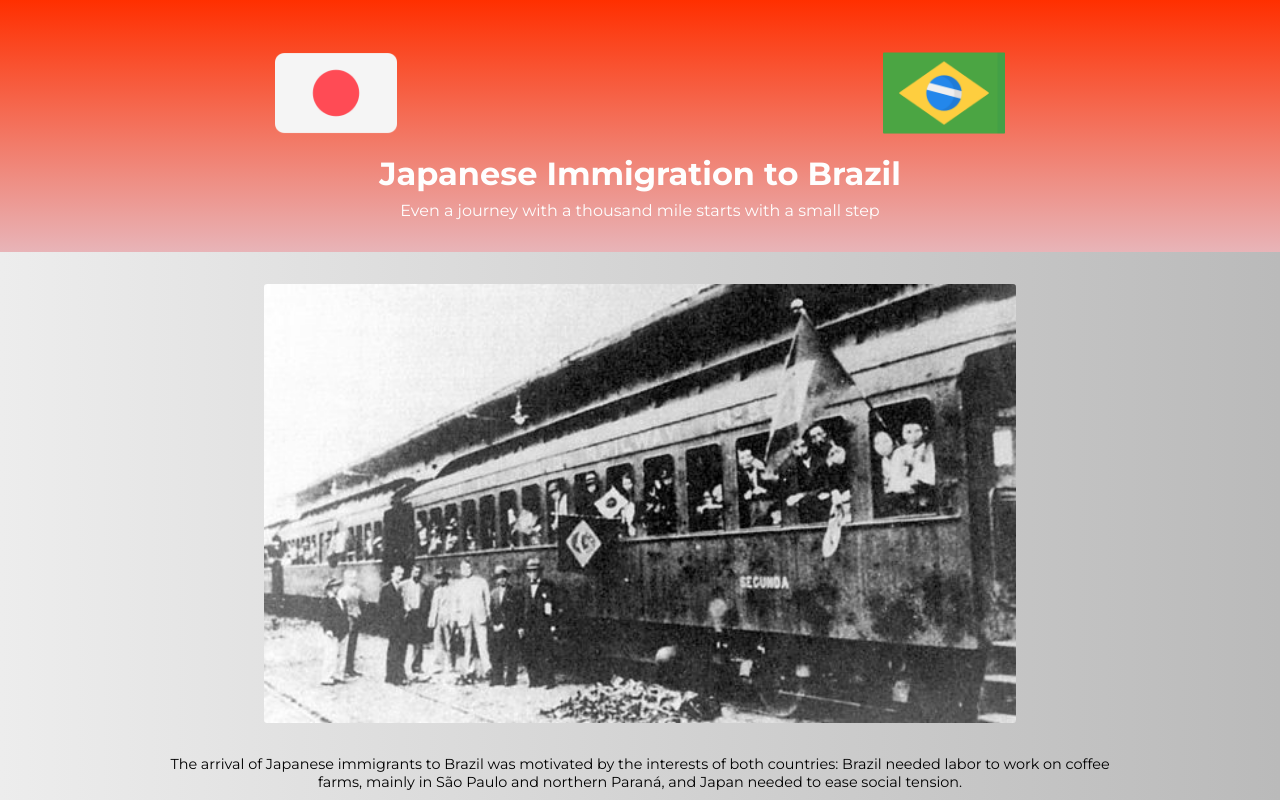
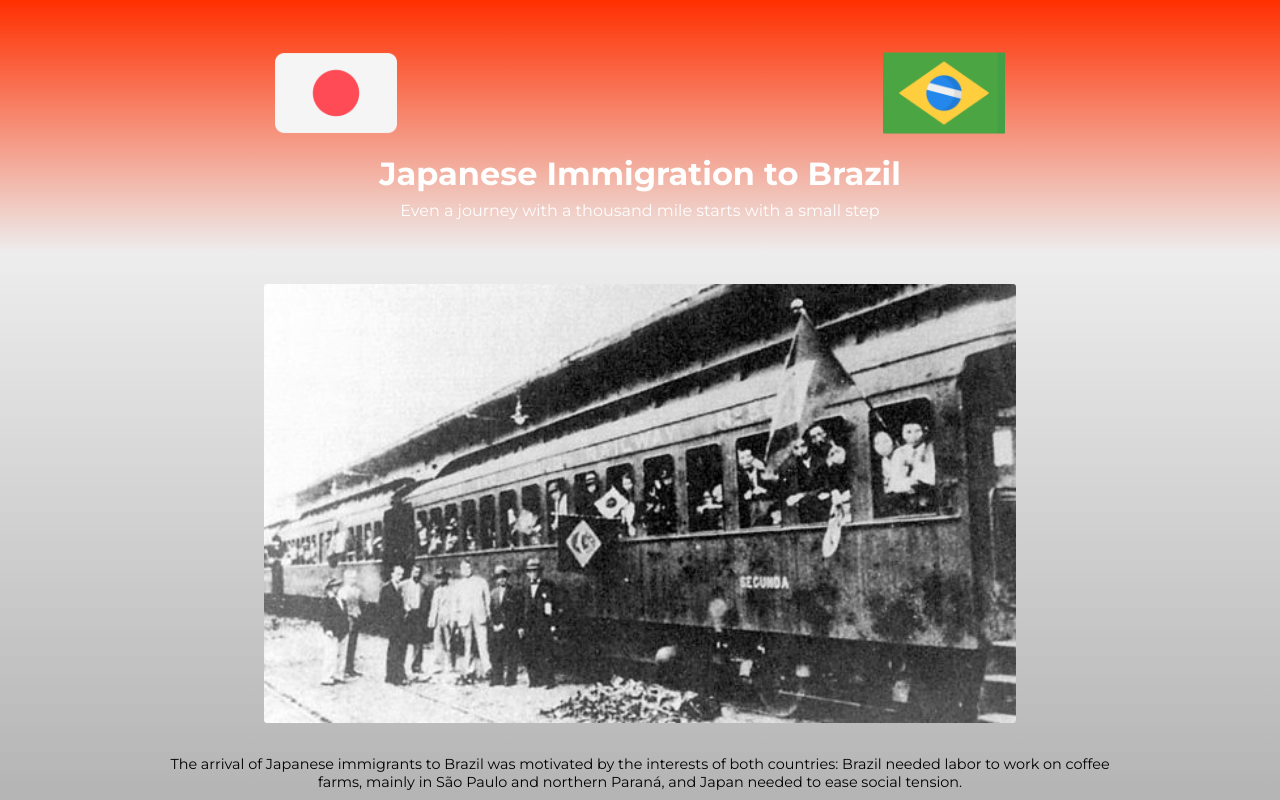
Before and after one commit to GustavoMatsunaga/tribute_page, a plain HTML site: page index.html in a window 1280 px wide. Shown: the top 800 px of the page. Drawn offline with Linux system fonts and the light colour scheme.

Commit message:
UPDATED: style css

```diff
--- a/index.html
+++ b/index.html
@@ -16,8 +16,8 @@
         <h1 id="title">Japanese Immigration to Brazil</h1>
         <p>Even a journey with a thousand mile starts with a small step</p>
     </header>
-    <div class="container">
-        <main>
+    <main>
+        <div class="container">
             <figure id="img-div">
                 <img id="image" src="./imgs/immigration.jpg" alt="Japaneses leaving the port to São Paulo.">
                 <p id="img-caption">The arrival of Japanese immigrants to Brazil was motivated by the interests of both countries: Brazil needed labor to work on coffee farms, mainly in São Paulo and northern Paraná, and Japan needed to ease social tension.</p>
@@ -51,7 +51,7 @@
                     If you have time, you should read more about this incredible story on this <a href="https://en.wikipedia.org/wiki/Japanese_Brazilians#:~:text=The%20first%20Japanese%20immigrants%20arrived%20in%20Brazil%20in%201908.&text=According%20to%20the%20IBGE%2C%20as,of%20Japanese%20Brazilians%20to%20Japan." target="_blank" >Page</a>
                 </p>
             </div>
-        </main>
-    </div>
+        </div>
+    </main>
 </body>
 </html>
--- a/styles/style.scss
+++ b/styles/style.scss
@@ -7,7 +7,7 @@ $primary-color-lighter: lighten($primary-color, 90);
 $secondary-color: #ff2f00;
 $text-color: #fefefe;
 $background-color: #ededed;
-$linear-color: ($background-color, darken($background-color, 20));
+$linear-color: ($background-color, darken($background-color, 60));
 
 @import url('https://fonts.googleapis.com/css2?family=Montserrat:ital,wght@0,400;0,700;1,200&display=swap');
 
@@ -18,13 +18,17 @@ $linear-color: ($background-color, darken($background-color, 20));
     font-family: 'Montserrat', sans-serif;
 }
 
-body {
-    background-image: linear-gradient(to right, $linear-color);
-
+body, main {
+    min-height: 100vh;
     display: flex;
     justify-content: center;
     align-items: center;
     flex-direction: column;
+}
+
+main {
+    width: 100vw;
+    background-image: linear-gradient($linear-color);
 }
 
 .container {
@@ -33,7 +37,7 @@ body {
 }
 
 header {
-    background-image: linear-gradient($secondary-color ,$primary-color);
+    background-image: linear-gradient($secondary-color ,$background-color);
     width: 100%;
     text-align: center;
     padding: 2rem;
```
Also changed, not shown: styles/style.css, 1 other file.
